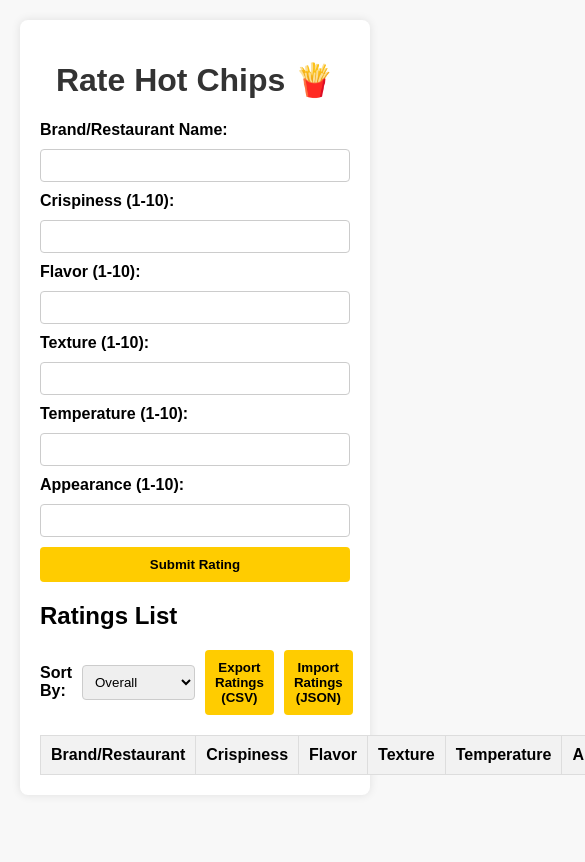
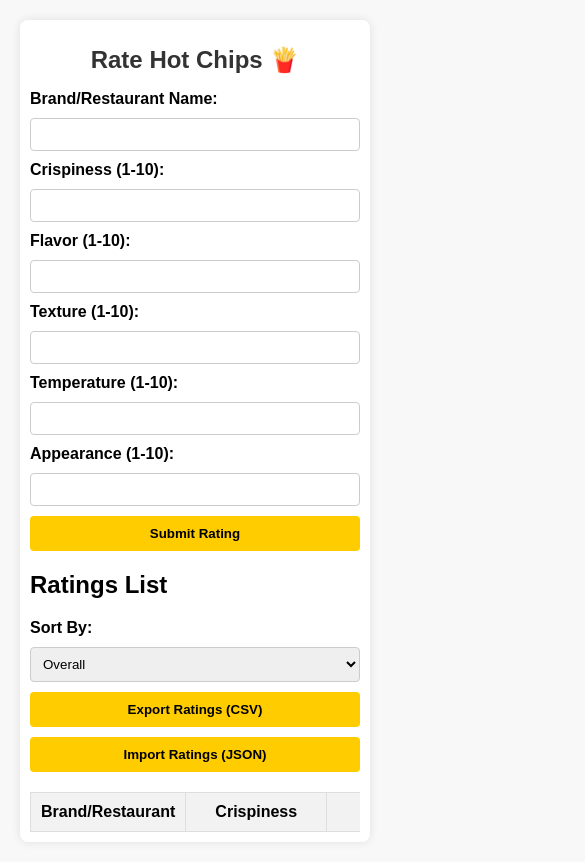
Before and after one commit to Hottom1/ratehotchips, a plain HTML site: page index.html in a window 390 px wide. Shown: the top 862 px of the page, 585 px wide, since content can reach past the window. Drawn offline with Linux system fonts and the light colour scheme.

Commit message:
Add files via upload

```diff
--- a/styles.css
+++ b/styles.css
@@ -1,3 +1,4 @@
+/* Existing CSS (no changes) */
 body {
   font-family: Arial, sans-serif;
   background-color: #f8f8f8;
@@ -71,3 +72,29 @@ th, td {
 th {
   background-color: #f2f2f2;
 }
+
+/* Responsive CSS for Mobile */
+@media (max-width: 600px) {
+  .container {
+    padding: 10px;
+  }
+
+  h1 {
+    font-size: 24px;
+  }
+
+  .controls {
+    flex-direction: column;
+    align-items: stretch;
+  }
+
+  table {
+    display: block;
+    overflow-x: auto;
+    white-space: nowrap;
+  }
+
+  th, td {
+    min-width: 120px; /* Ensure cells don’t get too narrow */
+  }
+}
```
